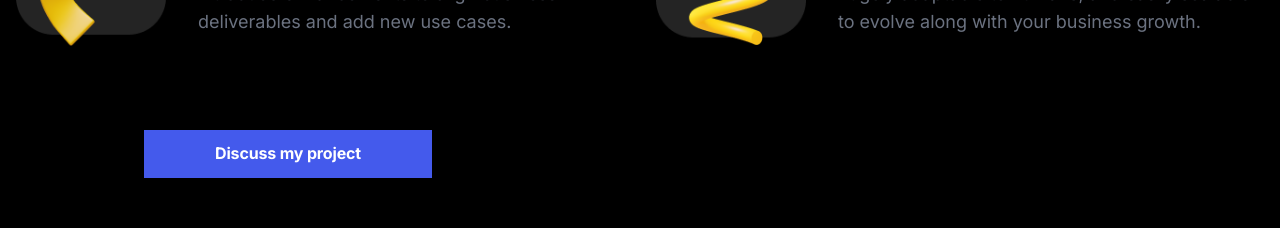
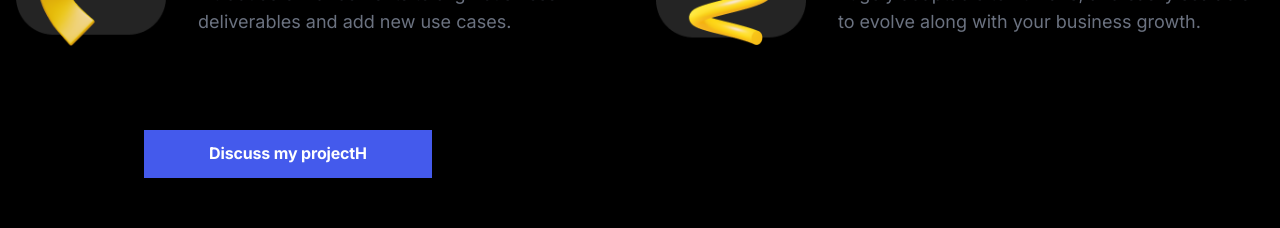
Before and after one commit to special-char/spechialchar-web, a Next.js app: page / in a window 1280 px wide. Shown: the part 3240-3468 px from the top of the page. Built offline with nearby package versions, Linux system fonts and the light colour scheme; a web font is replaced by a local one.

Commit message:
change in collabarate

```diff
--- a/src/components/Collaborate/index.tsx
+++ b/src/components/Collaborate/index.tsx
@@ -36,7 +36,7 @@ const Collaborator = ({ data }: { data: CollaboratorCardType[] }) => {
           ))}
         </div>
         <div className='bg-black px-6 md:px-12 lg:px-36'>
-          <Button className='md:w-72 w-60 my-8 md:my-14 font-bold pl-4'>Discuss my project</Button>
+          <Button className='md:w-72 w-60 my-8 md:my-14 font-bold pl-4'>Discuss my projectH</Button>
         </div>
       </div></>
   );
```
